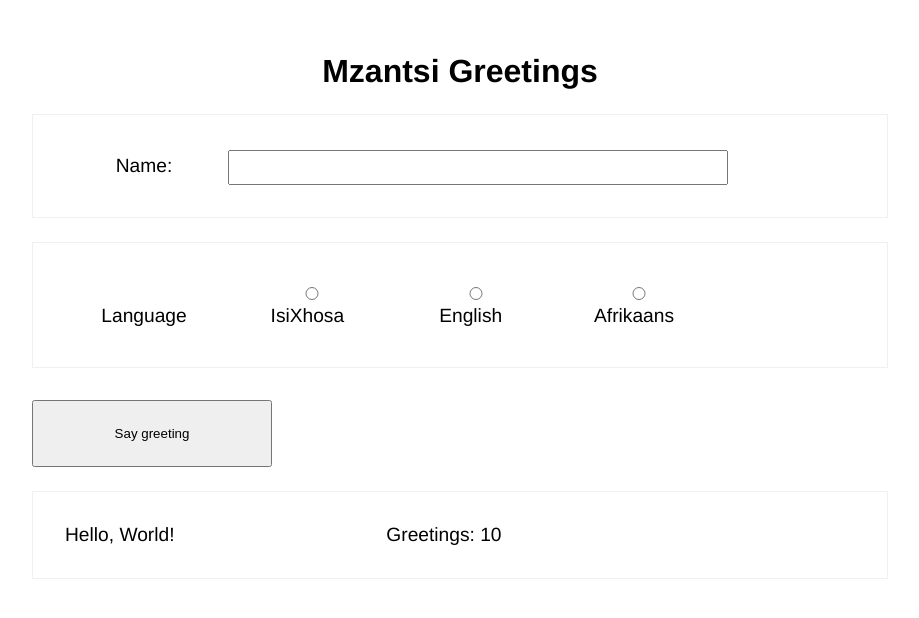
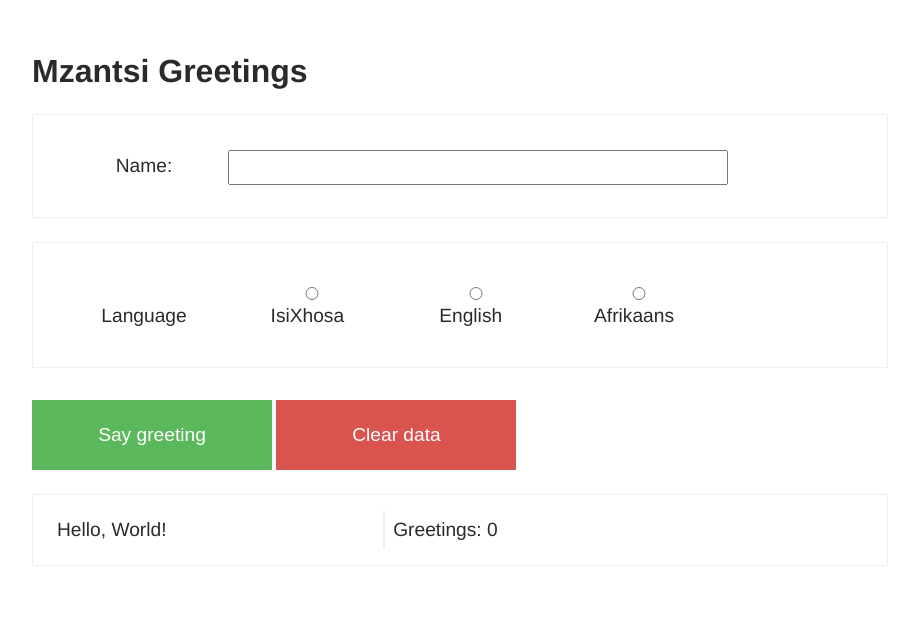
Before and after one commit to Deelowtrayne/greetings, a plain HTML site: page index.html in a window 1280 px wide. Shown: the whole page, without its empty margins (180-1099 px from the left). Drawn offline with Linux system fonts and the light colour scheme.

Commit message:
Added a button to clear data

```diff
--- a/greet.css
+++ b/greet.css
@@ -9,10 +9,10 @@ html, body {
 }
 body {
   font-family: 'Helvetica Neue', Helvetica, sans-serif;
+  color: #2a2a2a;
 }
 
 header {
-  text-align: center;
   padding-top: 1rem;
 }
 
@@ -50,15 +50,31 @@ header {
   clear: both;
 }
 
-.btnGreeting {
+.btn {
   margin-top: 2rem;
   padding: 1.5rem;
+  color: #fff;
   width: 100%;
   max-width: 240px;
+  font-size: 120%;
+  border: none;
+}
+
+.btn:hover { cursor: pointer; }
+.btnGreeting { background: #5cb85c; }
+.btnClear { background: #d9534f;}
+
+.display-section {
+  padding: 1rem;
 }
 
 .display-section div {
   display: inline-block;
   width:40%;
-
+  padding: 0.5rem;
 }
+.counter {
+  border-left: 2px solid #F0F0F1;
+  padding-left: 1rem;
+  height: 100%
+}
--- a/greet.js
+++ b/greet.js
@@ -1,5 +1,6 @@
 var nameElem = document.querySelector('.nameInput');
 var greetBtn = document.querySelector('.btnGreeting');
+var clearBtn = document.querySelector('.btnClear');
 var messageElem = document.querySelector('.greeting-message');
 var counterElem = document.querySelector('.counter');
 
@@ -23,6 +24,10 @@ function Greeting(storedData) {
 
     if (nameList[name] == undefined)
       nameList[name] = 0;
+  }
+
+  function resetMap() {
+    nameList = {};
   }
 
   function getName(){
@@ -59,7 +64,8 @@ function Greeting(storedData) {
     greet:      sayGreeting,
     //get name and languageRadio
     userName:   getName,
-    userLang:       getLanguage
+    userLang:   getLanguage,
+    reset:      resetMap
   }
 }
 
@@ -73,12 +79,24 @@ function processGreeting() {
     greeting.language(checkedRadioBtn.value);
   }
   greeting.name(nameElem.value.trim());
+
   //Update local map
   greeting.mapNames();
   //update local storage
   localStorage.setItem('users', JSON.stringify(greeting.names()));
-  // update display element
+  messageElem.style.color = 'iherit';
   messageElem.innerHTML = greeting.greet();
   counterElem.innerHTML = "Greetings: " + greeting.counter();
+
 }
+
+function clearData() {
+  localStorage.clear();
+  greeting.reset();
+  messageElem.innerHTML = "Insert a name and select language";
+  counterElem.innerHTML = "Greetings: 0";
+}
+
+// Event listeners
 greetBtn.addEventListener('click', processGreeting);
+clearBtn.addEventListener('click', clearData);
--- a/index.html
+++ b/index.html
@@ -33,15 +33,16 @@
             <span>Afrikaans</span>
           </label>
         </div>
-
-        <button class="btnGreeting" type="button" name="btnGreeting">Say greeting</button>
+        <!-- Buttons -->
+        <button class="btn btnGreeting" type="button" name="btnGreeting">Say greeting</button>
+        <button class="btn btnClear" type="button" name="btnClear">Clear data</button>
 
         <div class="row display-section">
           <div class="greeting-message">
             Hello, World!
           </div>
           <div class="counter">
-            Greetings: 10
+            Greetings: 0
           </div>
         </div>
       </div>
```
